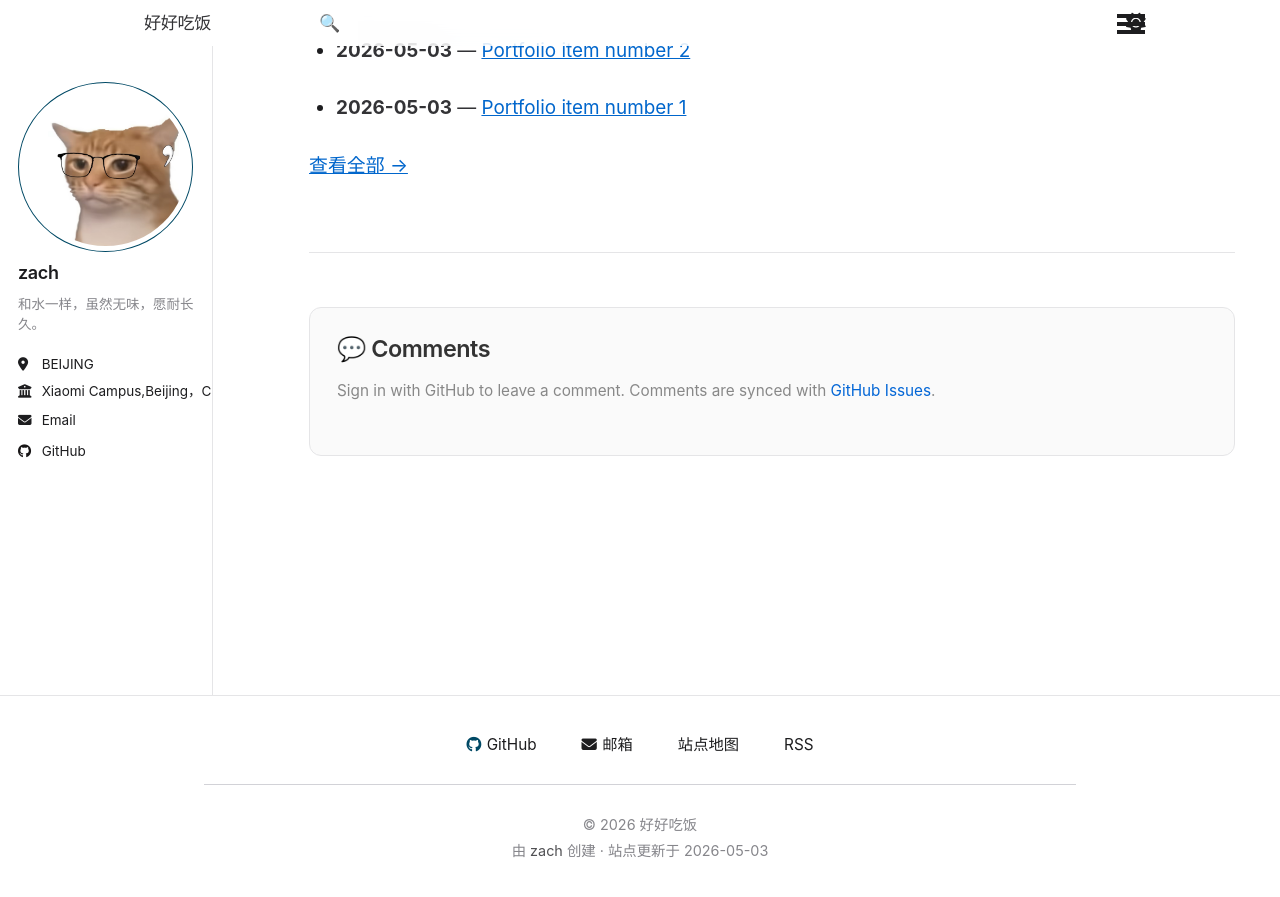
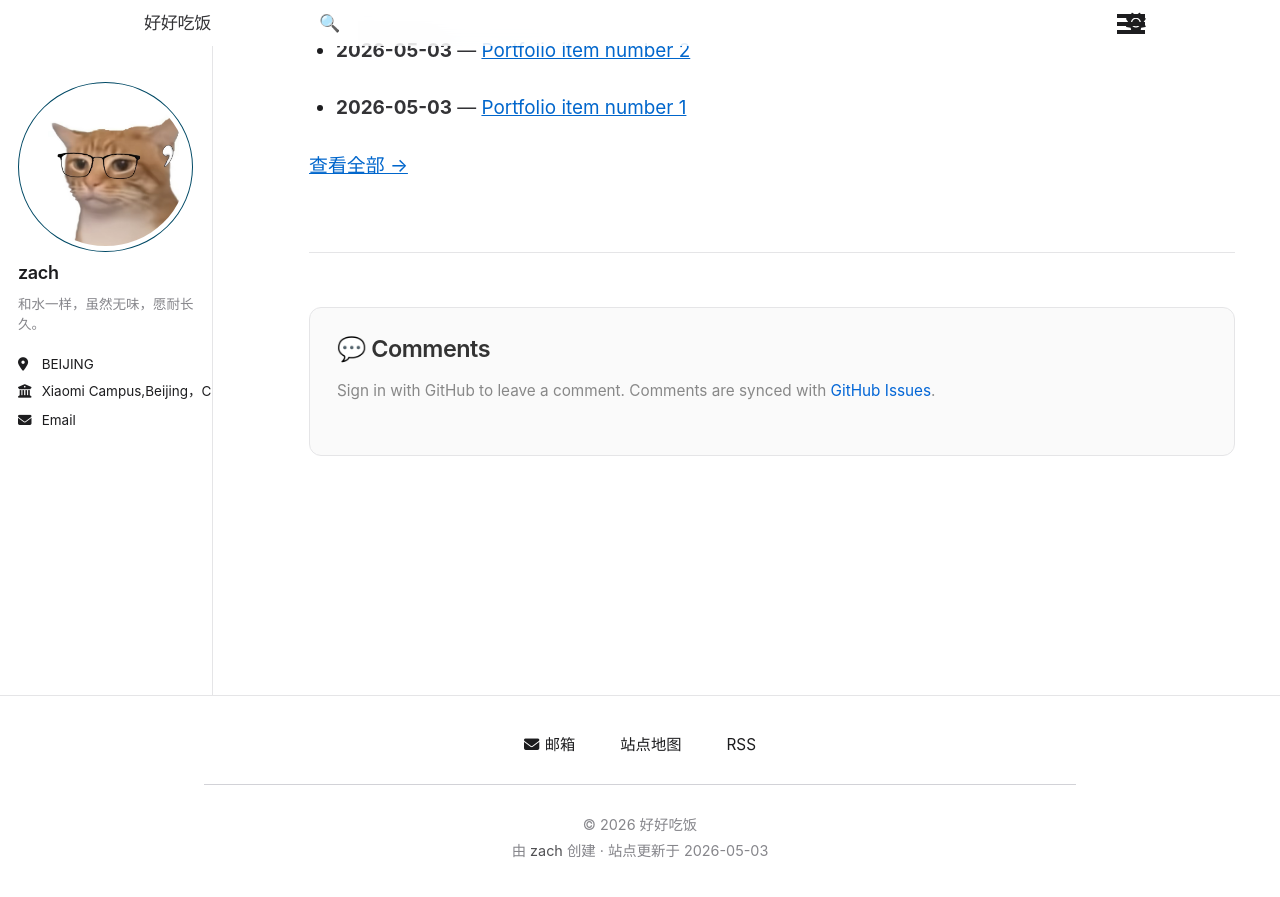
Before and after one commit to zach1219/zach1219.github.io, a Jekyll site: the page built from _pages/about.md, in a window 1280 px wide and 900 px high, scrolled down 679 px. Shown: the top 897 px of the window. Built offline with Jekyll 4.4.1, drawn with Linux system fonts in a browser that asks for light colours; a script that is not in the unit is left out; comment, search, counter and statistics services are not loaded.

Commit message:
fix: remove GitHub link from sidebar profile

```diff
--- a/_config.yml
+++ b/_config.yml
@@ -52,7 +52,7 @@ author:
   bitbucket        : # Username - Update with your username on the site
   codepen          : # Username
   dribbble         : # Username
-  github           : "zach1219"
+  github           : #"zach1219"
   kaggle           : # Username
   stackoverflow    : # User number or user number and name (i.e., use "1" or "1/jeff-atwood")
 
```
